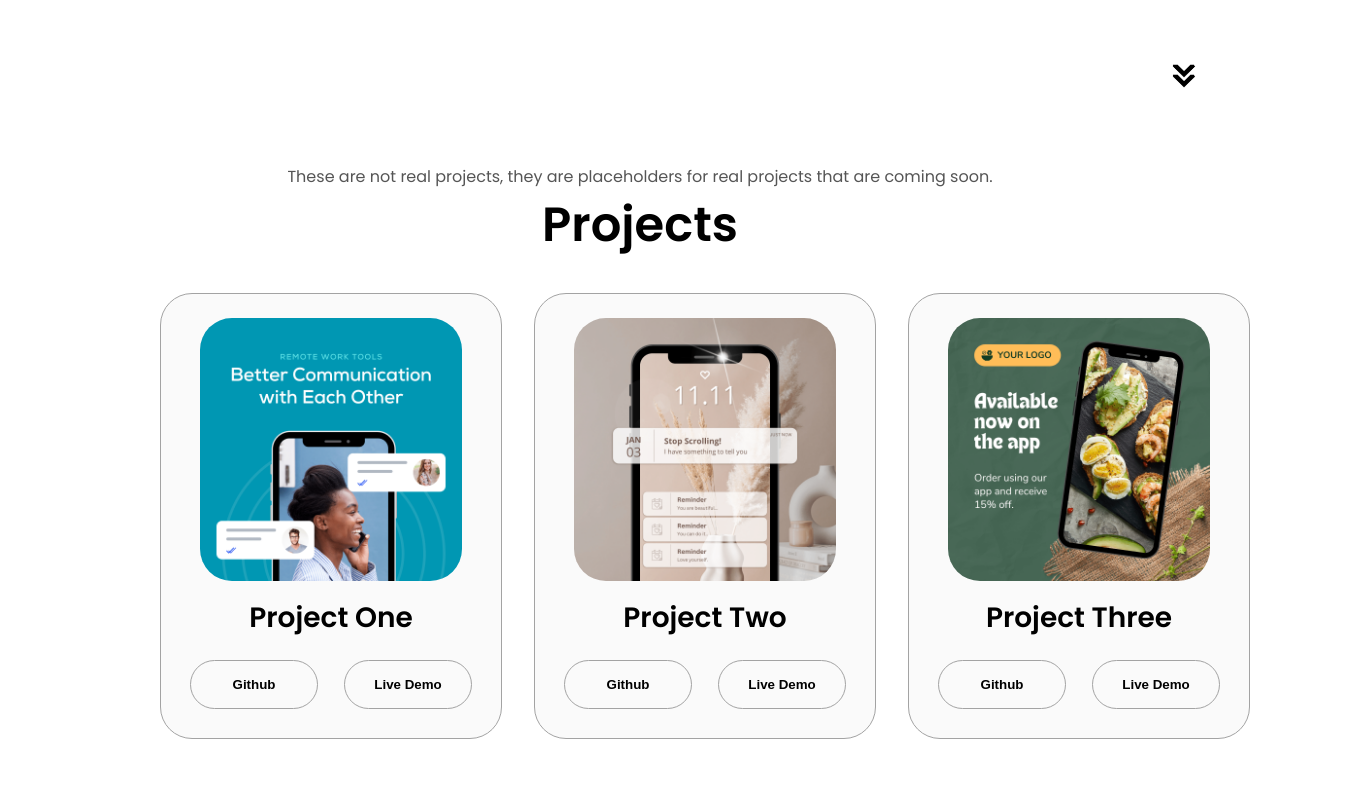
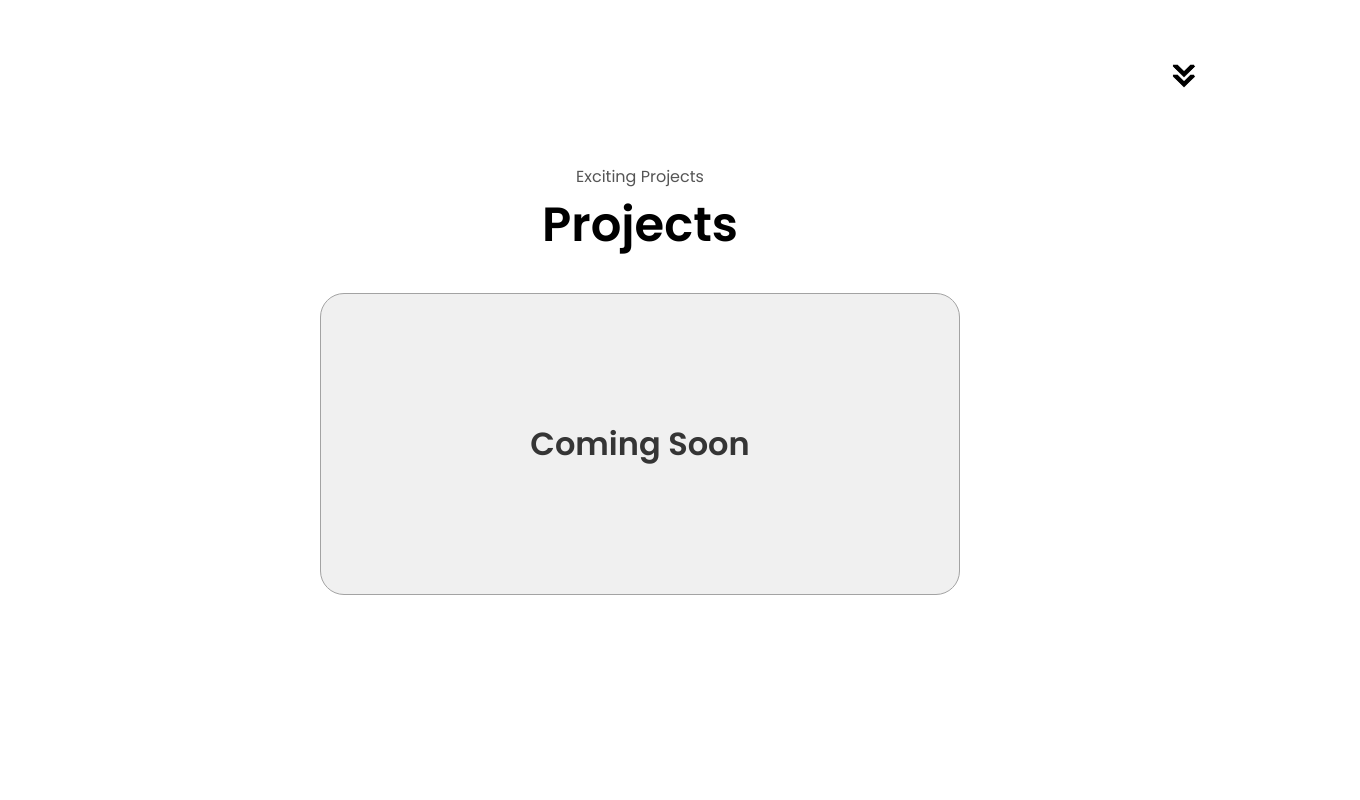
Before and after one commit to fezco99/NkosingiphileResume.github.io, a plain HTML site: page index.html in a window 1280 px wide. Shown: the part 2180-2980 px from the top of the page, 1360 px wide, since content can reach past the window. Drawn offline with Linux system fonts and the light colour scheme; files whose address does not match are found by name.

Commit message:
removing demo projects

```diff
--- a/index.html
+++ b/index.html
@@ -284,86 +284,10 @@
       />
     </section>
     <section id="projects">
-      <p class="section__text__p1">
-        These are not real projects, they are placeholders for real projects
-        that are coming soon.
-      </p>
+      <p class="section__text__p1">Exciting Projects</p>
       <h1 class="title">Projects</h1>
-      <div class="experience-details-container">
-        <div class="about-containers">
-          <div class="details-container color-container">
-            <div class="article-container">
-              <img
-                src="./assets/images/project-1.png"
-                alt="project 1"
-                class="project-img"
-              />
-            </div>
-            <h2 class="experience-sub-title project-title">Project One</h2>
-            <div class="btn-container">
-              <button
-                class="btn btn-color-2 project-btn"
-                onclick="window.open('https://github.com/fezco99')"
-              >
-                Github
-              </button>
-              <button
-                class="btn btn-color-2 project-btn"
-                onclick="window.open('https://github.com/fezco99')"
-              >
-                Live Demo
-              </button>
-            </div>
-          </div>
-          <div class="details-container color-container">
-            <div class="article-container">
-              <img
-                src="./assets/images/project-2.png"
-                alt="project 2"
-                class="project-img"
-              />
-            </div>
-            <h2 class="experience-sub-title project-title">Project Two</h2>
-            <div class="btn-container">
-              <button
-                class="btn btn-color-2 project-btn"
-                onclick="window.open('https://github.com/fezco99')"
-              >
-                Github
-              </button>
-              <button
-                class="btn btn-color-2 project-btn"
-                onclick="window.open('https://github.com/fezco99')"
-              >
-                Live Demo
-              </button>
-            </div>
-          </div>
-          <div class="details-container color-container">
-            <div class="article-container">
-              <img
-                src="./assets/images/project-3.png"
-                alt="project 3"
-                class="project-img"
-              />
-            </div>
-            <h2 class="experience-sub-title project-title">Project Three</h2>
-            <div class="btn-container">
-              <button
-                class="btn btn-color-2 project-btn"
-                onclick="window.open('https://github.com/fezco99')"
-              >
-                Github
-              </button>
-              <button
-                class="btn btn-color-2 project-btn"
-                onclick="window.open('https://github.com/fezco99')"
-              >
-                Live Demo
-              </button>
-            </div>
-          </div>
-        </div>
+      <div class="coming-soon-container">
+        <p class="coming-soon-text">Coming Soon</p>
       </div>
       <img
         src="./assets/images/arrow.png"
@@ -372,6 +296,7 @@
         onclick="location.href='./#contact'"
       />
     </section>
+
     <section id="contact">
       <p class="section__text__p1">Get in Touch</p>
       <h1 class="title">Contact Me</h1>
--- a/styles.css
+++ b/styles.css
@@ -300,26 +300,25 @@ article .icon {
 }
 /*  PROJECTS SECTION */
 
-#projects {
-  position: relative;
+/* Projects - Coming Soon */
+.coming-soon-container {
+  display: flex;
+  justify-content: center;
+  align-items: center;
+  height: 300px;
+  background-color: #f0f0f0; /* Matches website’s theme */
+  border-radius: 1.5rem;
+  border: 0.1rem solid rgb(163, 163, 163);
+  margin: 2rem 10rem;
+  color: rgb(85, 85, 85);
 }
-.color-container {
-  border-color: rgb(163, 163, 163);
-  background: rgb(250, 250, 250);
+
+.coming-soon-text {
+  font-size: 2rem;
+  font-weight: 600;
+  color: rgb(53, 53, 53);
 }
-.project-img {
-  border-radius: 2rem;
-  width: 90%;
-  height: 90%;
-}
-.project-title {
-  margin: 1rem;
-  color: black;
-}
-.project-btn {
-  color: black;
-  border-color: rgb(163, 163, 163);
-}
+
 /* CONTACT SECTION */
 
 #contact {
```
